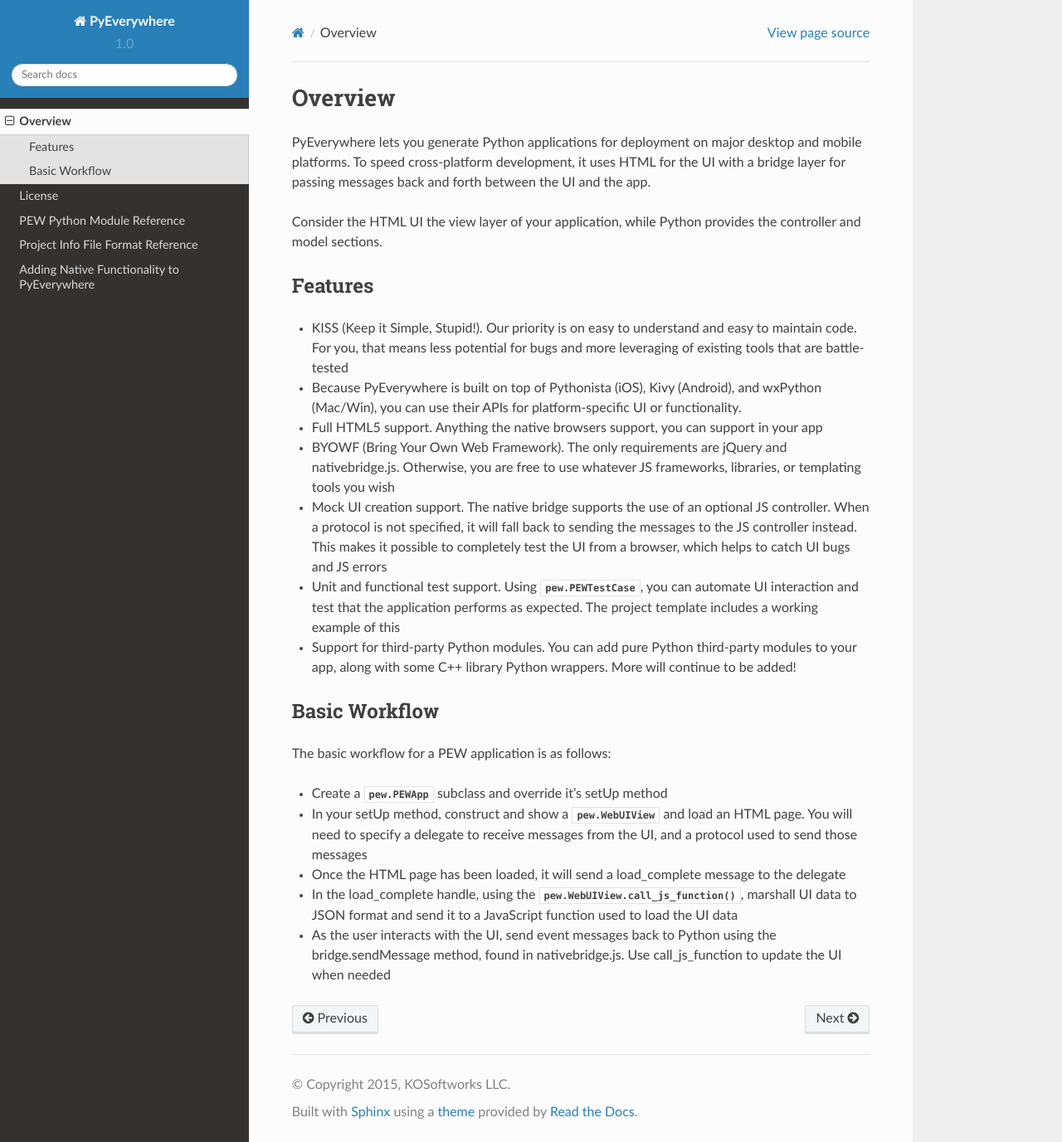
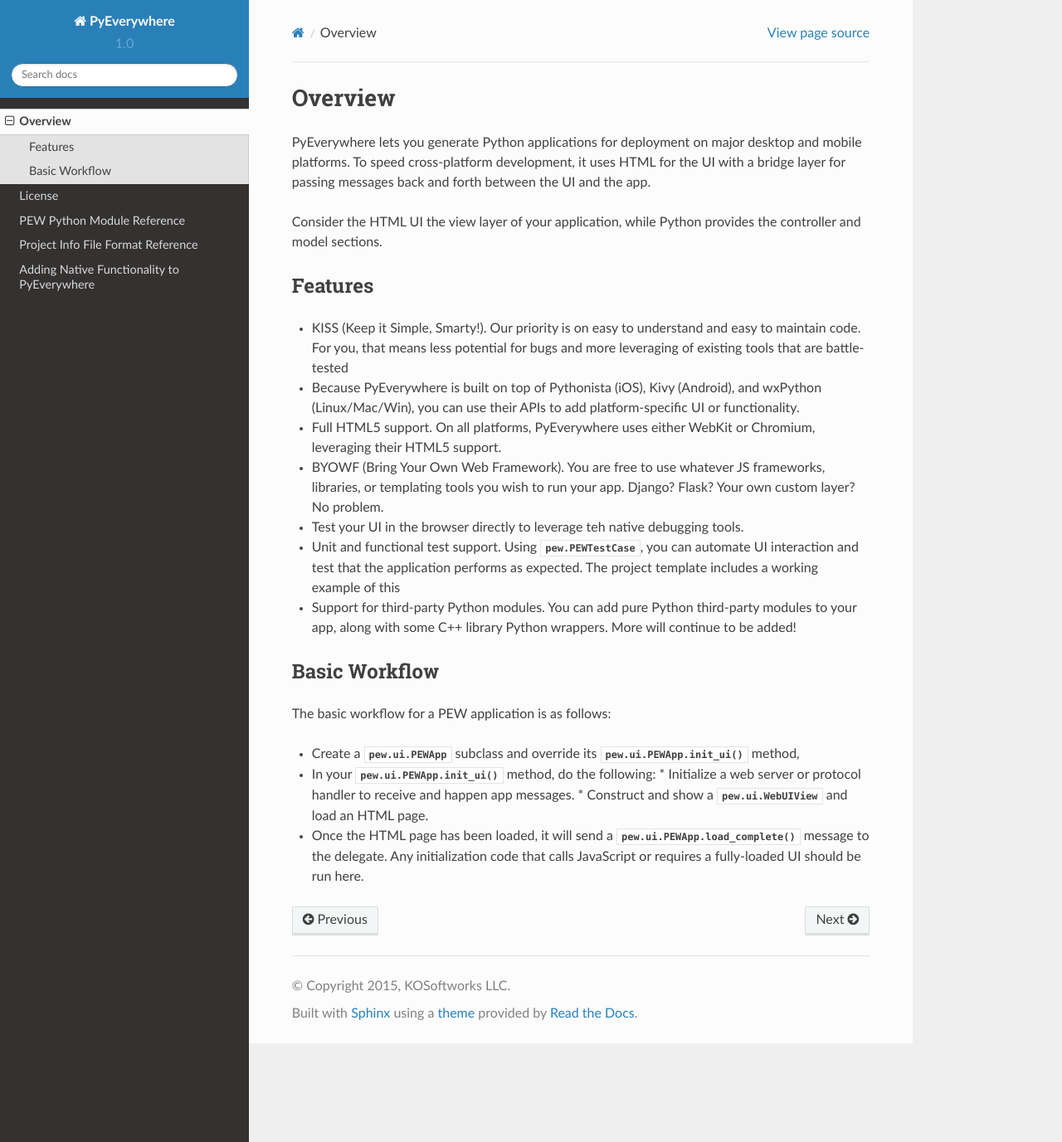
Before and after one commit to kollivier/pyeverywhere, a Sphinx documentation site: the page built from docs/source/overview.rst, in a window 1280 px wide and 1377 px high. Shown: the whole window at 83% size. Built offline with Sphinx 7.4.7 and the Read the Docs theme 2.0.0, drawn with Linux system fonts in a browser that asks for light colours.

Commit message:
Update setUp method to init_ui to better reflect what the method does, and update docs as well.

```diff
--- a/docs/source/conf.py
+++ b/docs/source/conf.py
@@ -19,8 +19,8 @@
 # If extensions (or modules to document with autodoc) are in another directory,
 # add these directories to sys.path here. If the directory is relative to the
 # documentation root, use os.path.abspath to make it absolute, like shown here.
-sys.path.insert(0, os.path.abspath('..'))
-sys.path.insert(0, os.path.abspath('../src'))
+sys.path.insert(0, os.path.abspath('../..'))
+sys.path.insert(0, os.path.abspath('../../src'))
 
 # -- General configuration ------------------------------------------------
 
--- a/docs/source/overview.rst
+++ b/docs/source/overview.rst
@@ -12,16 +12,14 @@
 Features
 ========
 
-* KISS (Keep it Simple, Stupid!). Our priority is on easy to understand and easy to maintain code.
+* KISS (Keep it Simple, Smarty!). Our priority is on easy to understand and easy to maintain code.
   For you, that means less potential for bugs and more leveraging of existing tools that are battle-tested
-* Because PyEverywhere is built on top of Pythonista (iOS), Kivy (Android), and wxPython (Mac/Win),
-  you can use their APIs for platform-specific UI or functionality.
-* Full HTML5 support. Anything the native browsers support, you can support in your app
-* BYOWF (Bring Your Own Web Framework). The only requirements are jQuery and nativebridge.js.
-  Otherwise, you are free to use whatever JS frameworks, libraries, or templating tools you wish
-* Mock UI creation support. The native bridge supports the use of an optional JS controller. When
-  a protocol is not specified, it will fall back to sending the messages to the JS controller instead.
-  This makes it possible to completely test the UI from a browser, which helps to catch UI bugs and JS errors
+* Because PyEverywhere is built on top of Pythonista (iOS), Kivy (Android), and wxPython (Linux/Mac/Win),
+  you can use their APIs to add platform-specific UI or functionality.
+* Full HTML5 support. On all platforms, PyEverywhere uses either WebKit or Chromium, leveraging their HTML5 support.
+* BYOWF (Bring Your Own Web Framework). You are free to use whatever JS frameworks, libraries, or templating tools you wish
+  to run your app. Django? Flask? Your own custom layer? No problem.
+* Test your UI in the browser directly to leverage teh native debugging tools.
 * Unit and functional test support. Using :class:`pew.PEWTestCase`, you can automate UI interaction and
   test that the application performs as expected. The project template includes a working example of this
 * Support for third-party Python modules. You can add pure Python third-party modules to your app, along with
@@ -32,11 +30,9 @@
 
 The basic workflow for a PEW application is as follows:
 
-* Create a :class:`pew.PEWApp` subclass and override it's setUp method
-* In your setUp method, construct and show a :class:`pew.WebUIView` and load an HTML page. You will
-  need to specify a delegate to receive messages from the UI, and a protocol used to send those messages
-* Once the HTML page has been loaded, it will send a load_complete message to the delegate
-* In the load_complete handle, using the :func:`pew.WebUIView.call_js_function`, marshall UI data to JSON format
-  and send it to a JavaScript function used to load the UI data
-* As the user interacts with the UI, send event messages back to Python
-  using the bridge.sendMessage method, found in nativebridge.js. Use call_js_function to update the UI when needed
+* Create a :class:`pew.ui.PEWApp` subclass and override its :func:`pew.ui.PEWApp.init_ui` method,
+* In your :func:`pew.ui.PEWApp.init_ui` method, do the following:
+  * Initialize a web server or protocol handler to receive and happen app messages.
+  * Construct and show a :class:`pew.ui.WebUIView` and load an HTML page.
+* Once the HTML page has been loaded, it will send a :func:`pew.ui.PEWApp.load_complete` message to the delegate.
+  Any initialization code that calls JavaScript or requires a fully-loaded UI should be run here.
--- a/docs/source/pew.rst
+++ b/docs/source/pew.rst
@@ -14,12 +14,12 @@
 PEWApp
 ======
 
-.. autoclass:: pew.PEWApp
+.. autoclass:: pew.ui.PEWApp
     :members:
 
 WebUIView
 ===========
-.. autoclass:: pew.WebUIView
+.. autoclass:: pew.ui.WebUIView
     :members:
 
 PEW Test Module
```
Also changed, not shown: 1 other file.
